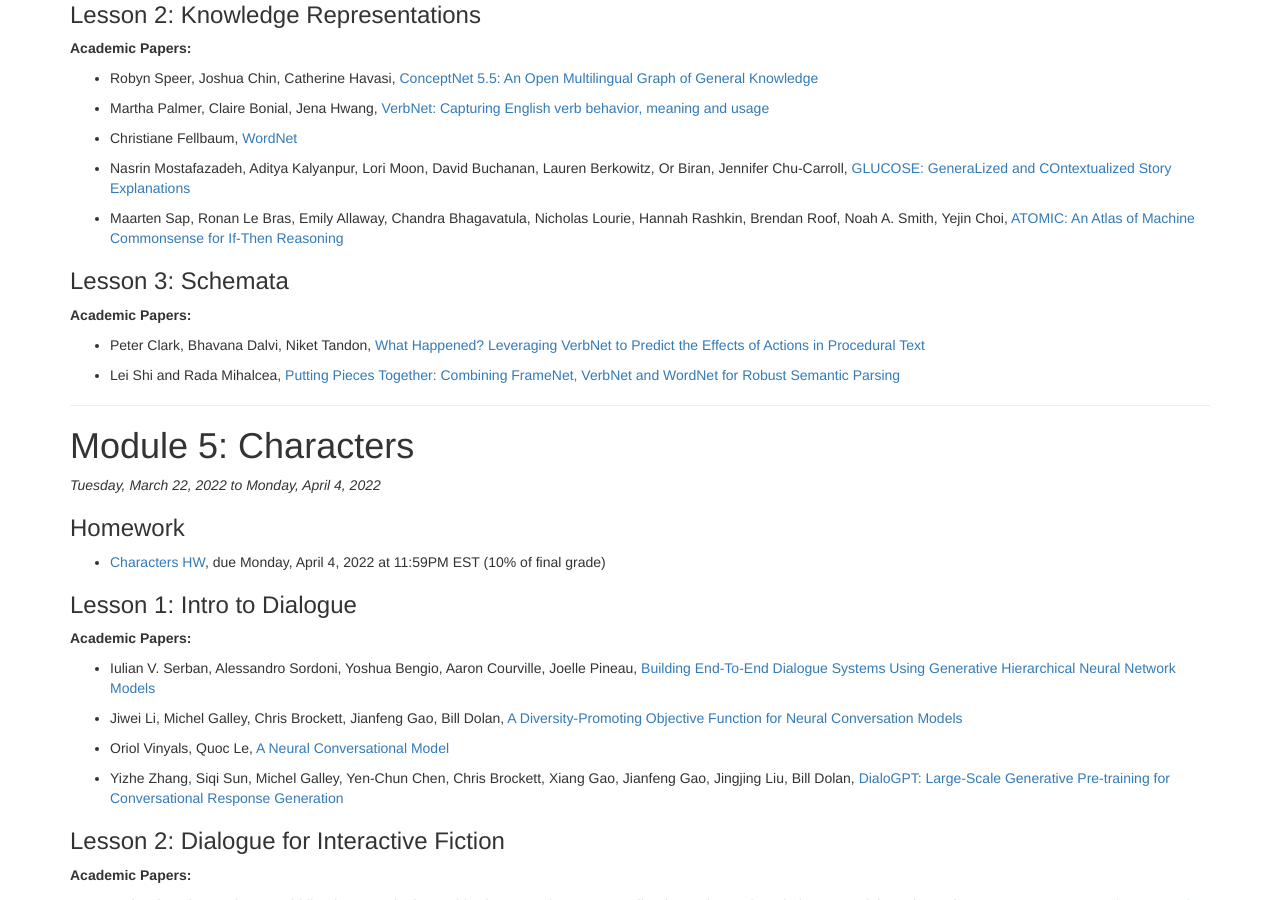
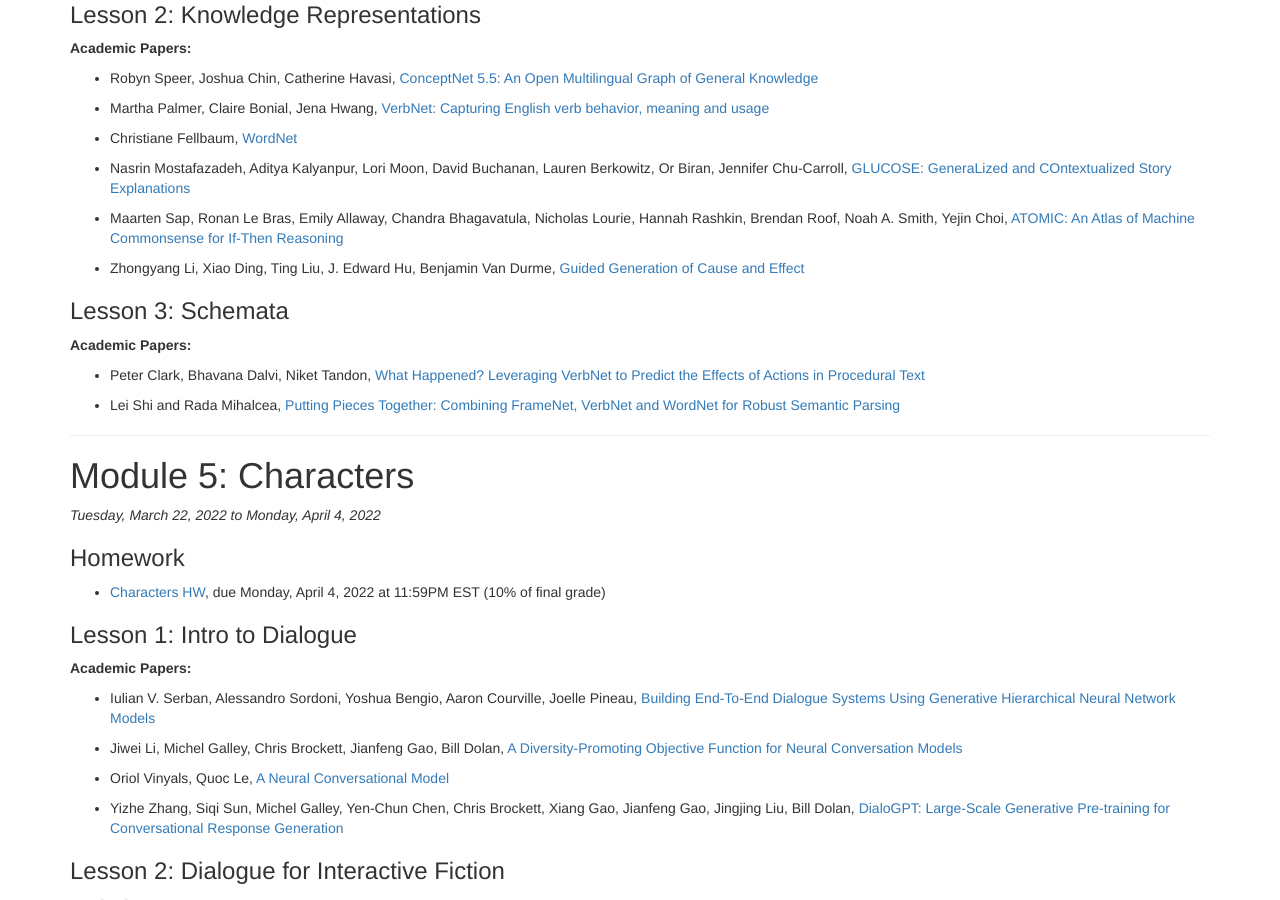
Before and after one commit to interactive-fiction-class/interactive-fiction-class.github.io, a Jekyll site: the page built from modules.md, in a window 1280 px wide and 900 px high, scrolled down 4786 px. Built offline with Jekyll 4.4.1, drawn with Linux system fonts in a browser that asks for light colours; nearby versions of some CDN libraries; a script that is not in the unit is left out.

Commit message:
added Guided Generation of Cause and Effect

```diff
--- a/_data/modules.yaml
+++ b/_data/modules.yaml
@@ -429,6 +429,10 @@
           title: "ATOMIC: An Atlas of Machine Commonsense for If-Then Reasoning"
           authors:  Maarten Sap, Ronan Le Bras, Emily Allaway, Chandra Bhagavatula, Nicholas Lourie, Hannah Rashkin, Brendan Roof, Noah A. Smith, Yejin Choi
           url: https://ojs.aaai.org//index.php/AAAI/article/view/4160
+        -
+          title: Guided Generation of Cause and Effect
+          authors: Zhongyang Li, Xiao Ding, Ting Liu, J. Edward Hu, Benjamin Van Durme
+          url: https://www.ijcai.org/Proceedings/2020/0502
     -
       title: Schemata
       readings:
```
